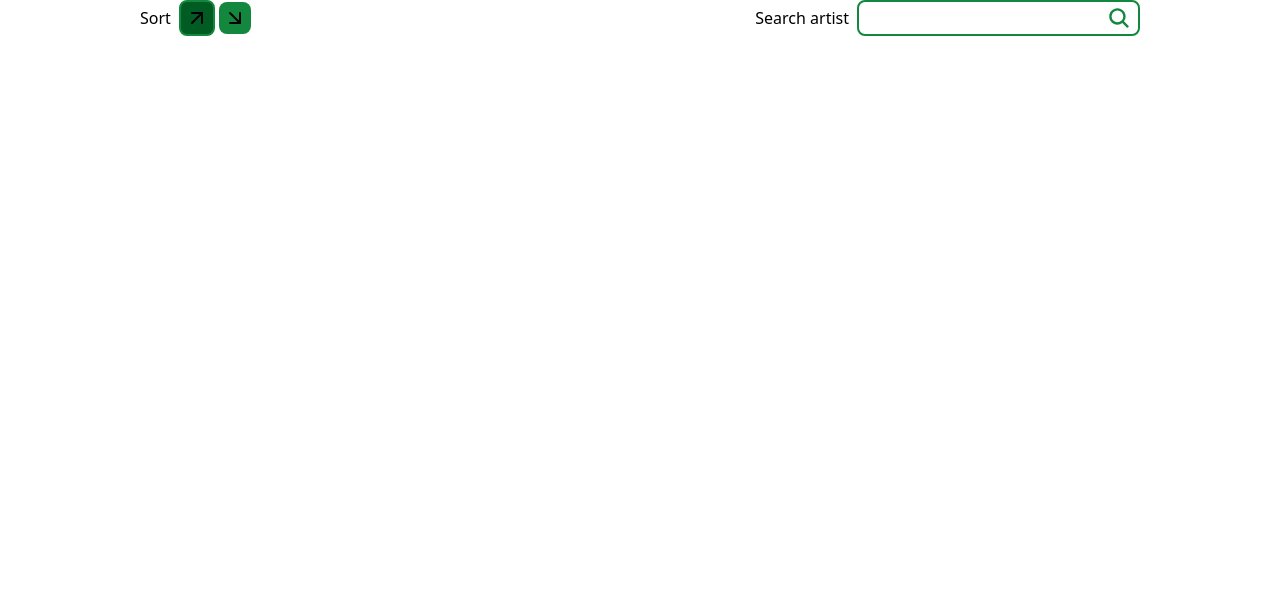
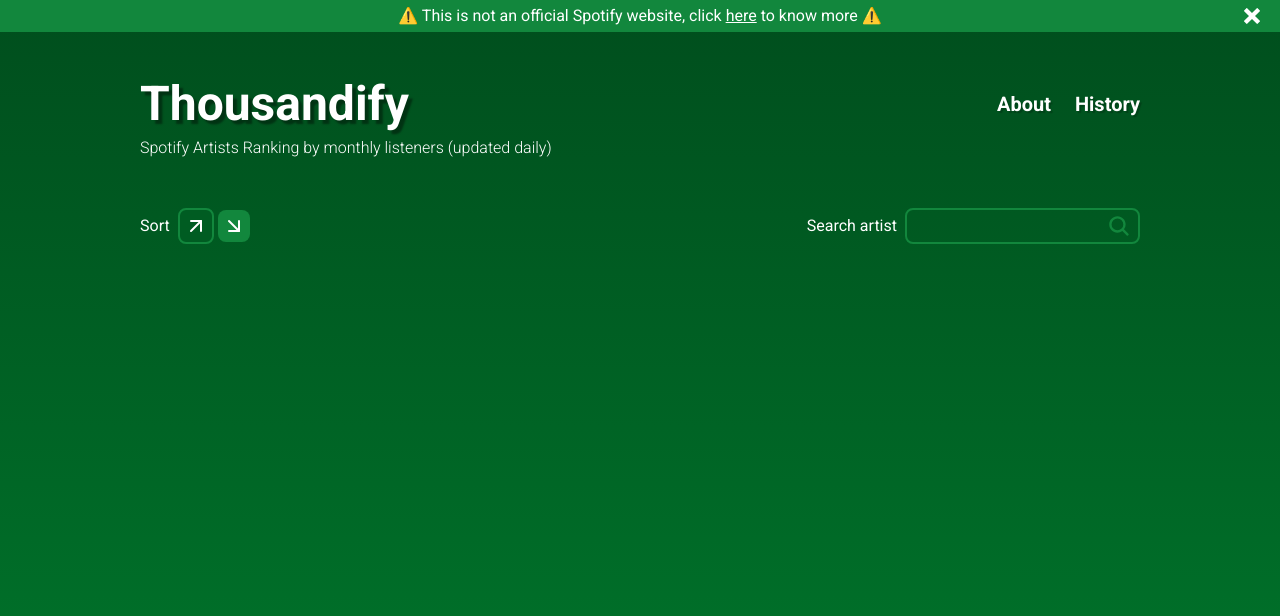
Before and after one commit to renans2/thousandify, a Next.js app: page / in a window 1280 px wide. Shown: the top 616 px of the page. Built offline with nearby package versions, Linux system fonts and the light colour scheme.

Commit message:
feat: add Warning and Header to layout.tsx

```diff
--- a/src/app/layout.tsx
+++ b/src/app/layout.tsx
@@ -1,5 +1,15 @@
+import { Roboto } from "next/font/google";
 import type { Metadata } from "next";
 import "./globals.css";
+import Warning from "@/components/layout/Warning";
+import Header from "@/components/layout/Header";
+
+const roboto = Roboto({
+  subsets: ["latin"],
+  weight: ["300", "400", "500", "700"],
+  variable: "--font-roboto",
+  display: "swap",
+});
 
 export const metadata: Metadata = {
   title: "Thousandify",
@@ -12,8 +22,12 @@
   children: React.ReactNode;
 }>) {
   return (
-    <html lang="en">
-      <body>{children}</body>
+    <html lang="en" className={`${roboto.variable} antialiased`}>
+      <body className="bg-linear-to-b from-green-bg-1 to-green-bg-2 text-white h-screen">
+        <Warning />
+        <Header />
+        {children}
+      </body>
     </html>
   );
 }
```
